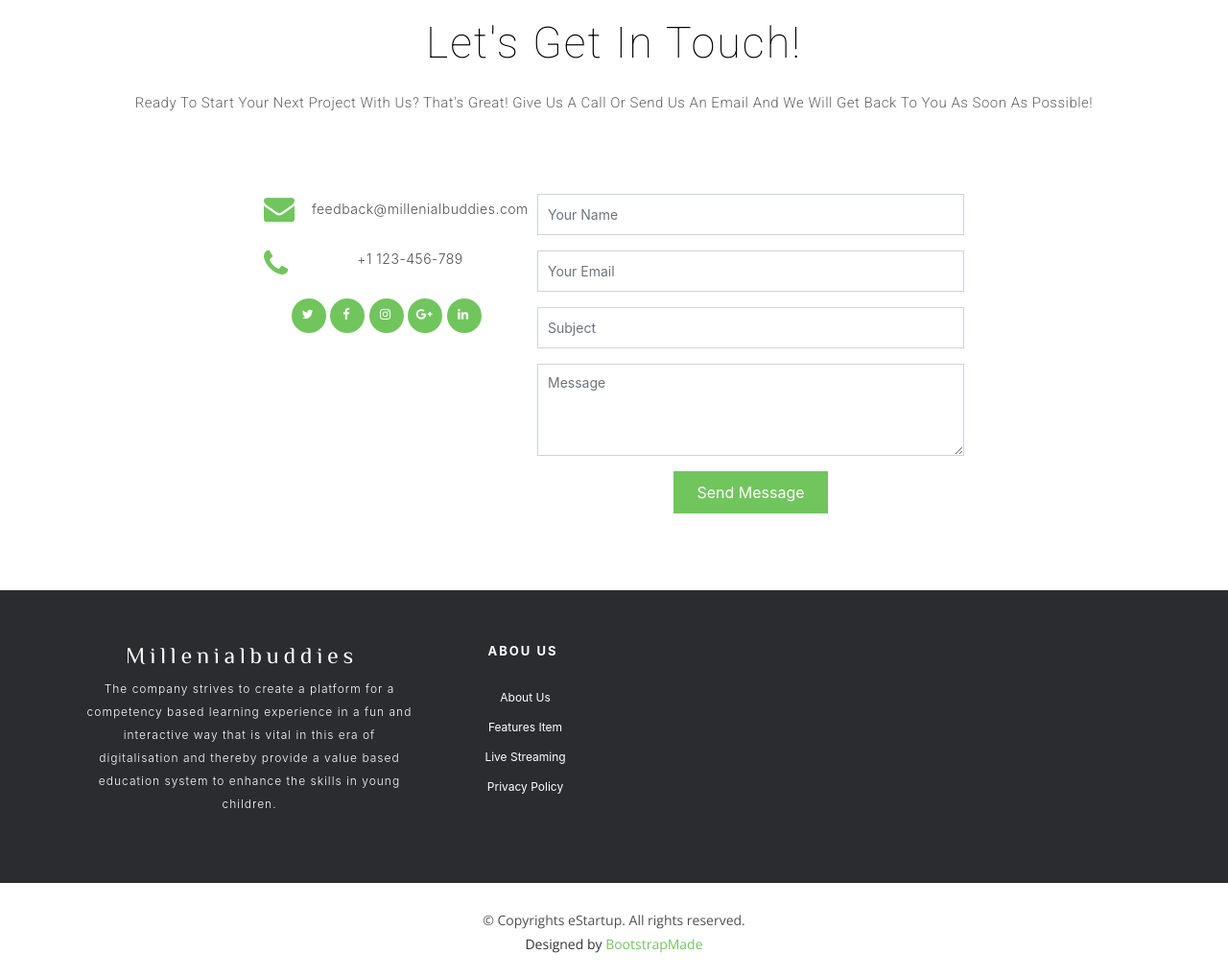
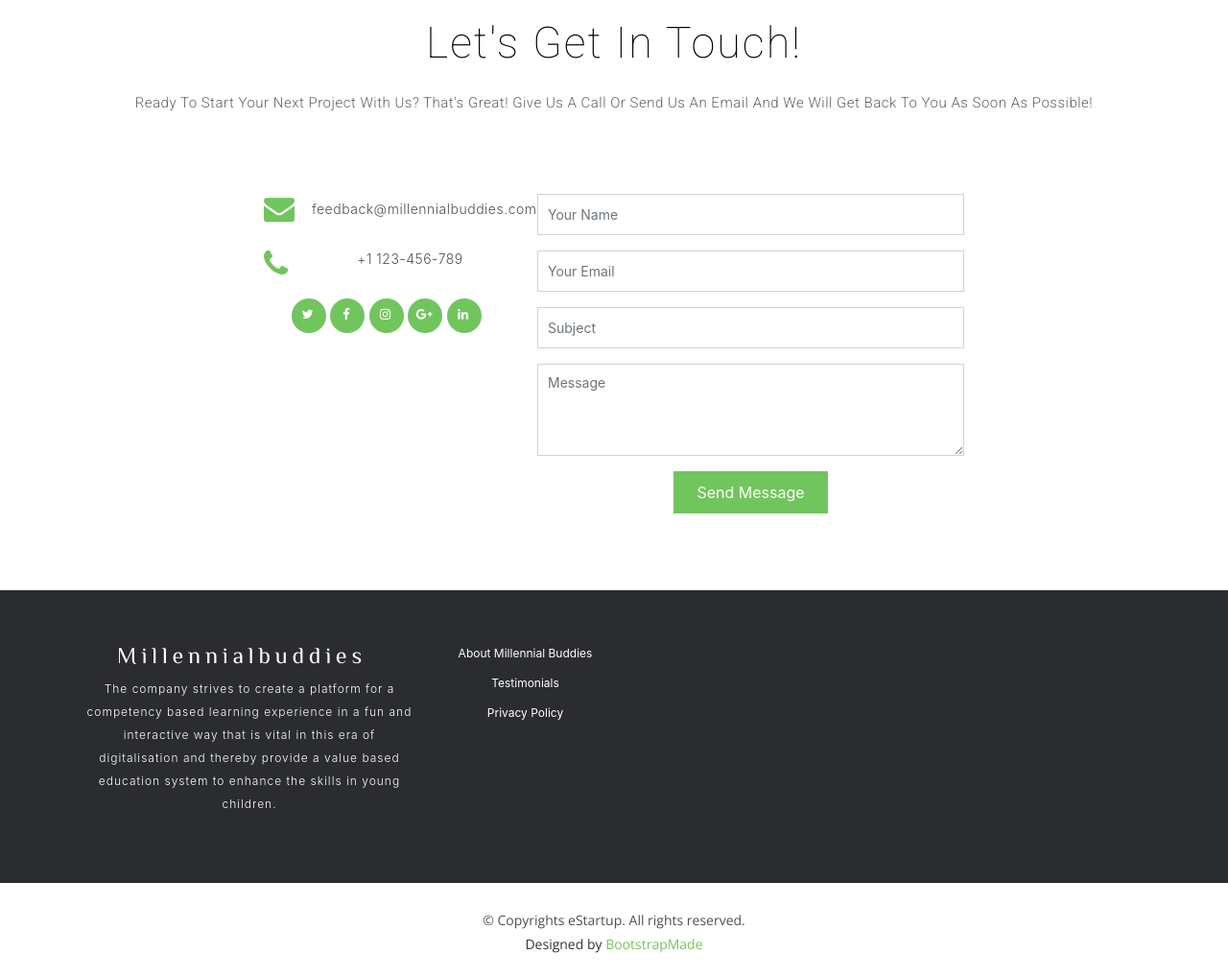
Before and after one commit to vimalvs/millennialbuddies, a PHP site: page / in a window 1280 px wide. Shown: the part 2240-3258 px from the top of the page at 96% size. Run offline with PHP 8.4, Linux system fonts and the light colour scheme; some libraries are stand-ins or nearby versions.

Commit message:
Add new logo Fixed some spell mistakes

```diff
--- a/footer.php
+++ b/footer.php
@@ -8,7 +8,7 @@
         <div class="col-md-12 col-lg-4">
           <div class="footer-logo">
 
-            <a class="navbar-brand" href="#">Millenialbuddies</a>
+            <a class="navbar-brand" href="#">Millennialbuddies</a>
             <p>
               The company strives to create a platform for a competency based learning experience in a fun and interactive way that is vital in this era of digitalisation and thereby provide a value based education system to enhance the skills in young children.
             </p>
@@ -19,12 +19,9 @@
         <div class="col-sm-6 col-md-3 col-lg-2">
           <div class="list-menu">
 
-            <h4>Abou Us</h4>
-
             <ul class="list-unstyled">
-              <li><a href="#">About us</a></li>
-              <li><a href="#">Features item</a></li>
-              <li><a href="#">Live streaming</a></li>
+              <li><a href="#">About Millennial Buddies</a></li>
+              <li><a href="#">Testimonials</a></li>
               <li><a href="#">Privacy Policy</a></li>
             </ul>
 
--- a/header.php
+++ b/header.php
@@ -2,7 +2,7 @@
 <html lang="en">
 <head>
   <meta charset="utf-8">
-  <title>Millenial Buddies</title>
+  <title>Millennial Buddies</title>
   <meta content="width=device-width, initial-scale=1.0" name="viewport">
   <meta content="" name="keywords">
   <meta content="" name="description">
@@ -41,7 +41,7 @@
     <div class="container">
 
       <div id="logo" class="pull-left">
-        <h1><a href="/" class="scrollto"><span><strong>M</strong></span>illenialbuddies</a></h1>
+        <h1><a href="/" class="scrollto"><span><strong>M</strong></span>illennialbuddies</a></h1>
         <!-- Uncomment below if you prefer to use an image logo -->
         <!-- <a href="#body"><img src="img/logo.png" alt="" title="" /></a>-->
       </div>
@@ -49,7 +49,7 @@
       <nav id="nav-menu-container">
         <ul class="nav-menu">
           <li class="menu-active"><a href="#hero">Home</a></li>
-          <li><a href="#about-us">About</a></li>
+          <li><a href="#about-us">About Millennial Buddies</a></li>
           <li><a href="#vision">Vision</a></li>
           <li><a href="#product">Product</a></li>
           <li><a href="#contact">Contact</a></li>
--- a/index.php
+++ b/index.php
@@ -122,7 +122,7 @@ include 'header.php'
           <div class="info">
             <div class="email">
               <i class="fa fa-envelope"></i>
-              <p>feedback@millenialbuddies.com</p>
+              <p>feedback@millennialbuddies.com</p>
             </div>
 
             <div>
```
Also changed, not shown: img/logo.jpg, img/logo1.jpg (added).
